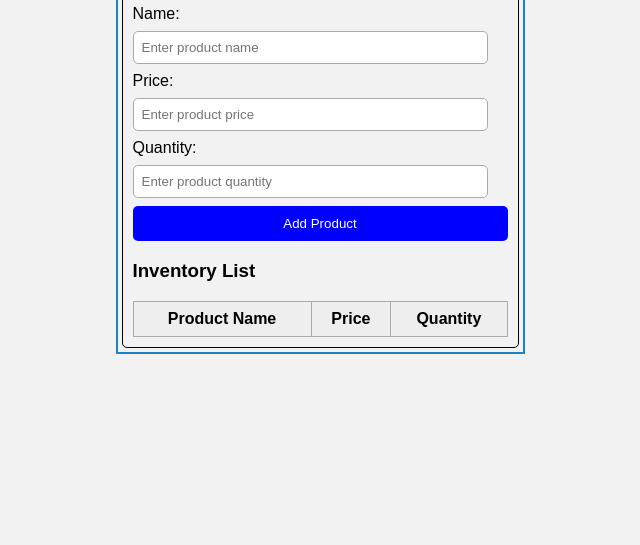
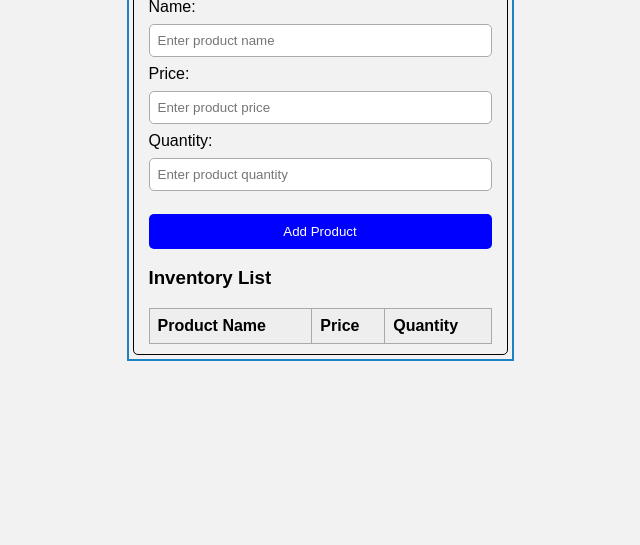
Before and after one commit to Susiladevik1357/claysys-training, a plain HTML site: page day7/inventory.html in a window 1280 px wide. Shown: the part 271-816 px from the top of the page, without its empty margins (320-960 px from the left). Drawn offline with Linux system fonts and the light colour scheme.

Commit message:
Update inventory.html

```diff
--- a/day7/inventory.html
+++ b/day7/inventory.html
@@ -22,11 +22,12 @@
         border: 1px solid black;
         width: 375px;
         margin: auto;
-        padding: 10px;
+        padding: 10px 15px;
         border-radius: 5px;
+        box-sizing: border-box;
     }
     input {
-      width: 90%;
+      width: 95%;
       padding: 8px;
       margin: 8px 0;
       border: 1px solid #aaa;
@@ -40,16 +41,17 @@
       border: none;
       border-radius: 5px;
       cursor: pointer;
+      margin-top: 15px;
     }
     table {
       width: 100%;
       border-collapse: collapse;
-      margin-top: 15px;
+      margin-top: 15px auto;
     }
     th, td {
       border: 1px solid #aaa;
       padding: 8px;
-      text-align: center;
+      text-align: left;
     }
     th {
       background: #eee;
```
